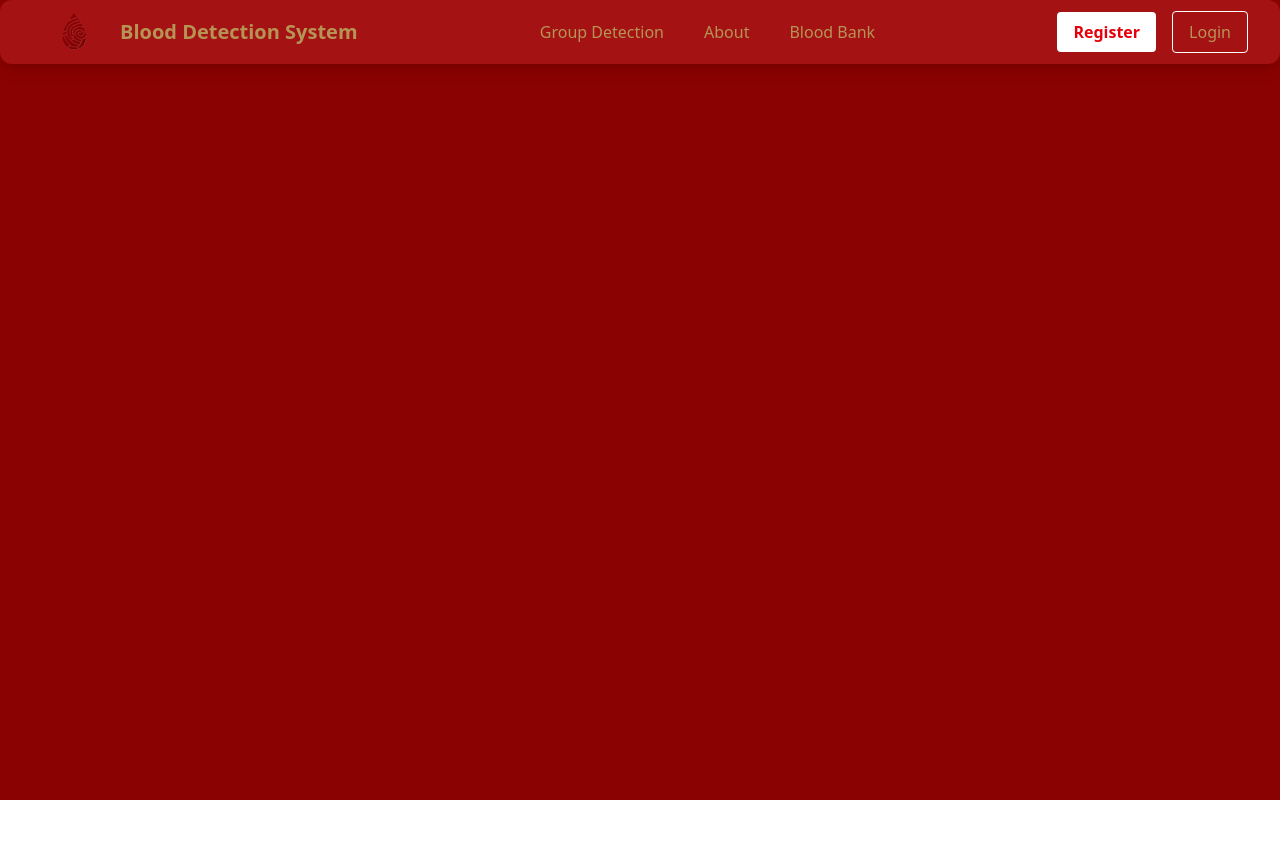
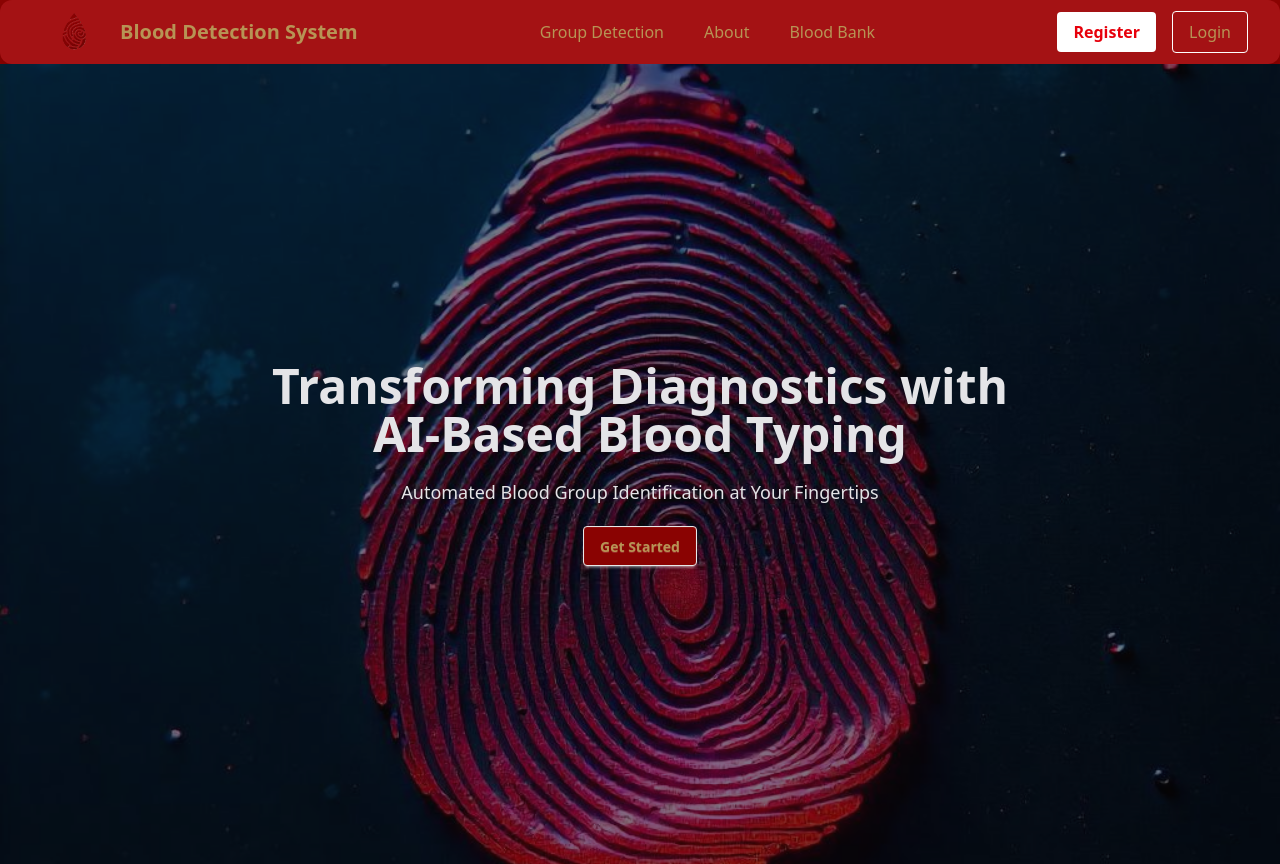
Before and after one commit to talhasuhayeb/Final-project, a React (Vite) app: page / in a window 1280 px wide. Before the commit the page ends 800 px from the top, so only its background shows below. Built offline with nearby package versions, Linux system fonts and the light colour scheme.

Commit message:
second commit

```diff
--- a/src/App.jsx
+++ b/src/App.jsx
@@ -1,3 +1,4 @@
+import Hero from "./Components/Hero/Hero";
 import Navbar from "./Components/Navbar/Navbar";
 
 function App() {
@@ -5,6 +6,7 @@ function App() {
     <>
       <div className="w-screen min-h-screen bg-[#8A0302]">
         <Navbar />
+        <Hero />
       </div>
     </>
   );
--- /dev/null
+++ b/src/Components/Hero/Hero.jsx
@@ -0,0 +1,29 @@
+import React from "react";
+
+const Hero = () => {
+  return (
+    <div
+      className="hero min-h-screen object-contain"
+      style={{
+        backgroundImage: "url(src/assets/hero_pic3.png) ",
+      }}
+    >
+      <div className="hero-overlay"></div>
+      <div className="hero-content text-neutral-content text-center">
+        <div className="max-w-3xl">
+          <h1 className="mb-5 text-5xl font-bold">
+            Transforming Diagnostics with AI-Based Blood Typing
+          </h1>
+          <p className="mb-5 font-medium text-lg">
+            Automated Blood Group Identification at Your Fingertips
+          </p>
+          <button className="btn bg-[#8A0302] text-[#B79455] hover:shadow-xl">
+            Get Started
+          </button>
+        </div>
+      </div>
+    </div>
+  );
+};
+
+export default Hero;
```
Also changed, not shown: src/assets/hero_pic3.png (added).
